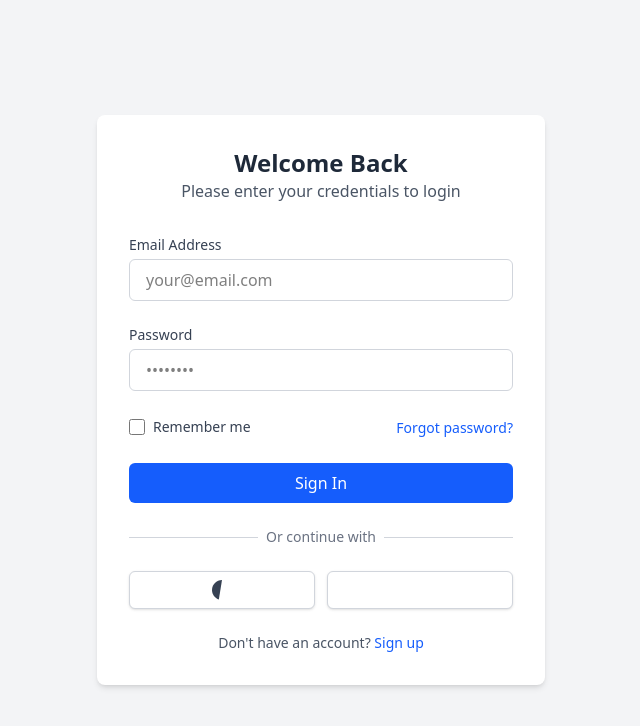
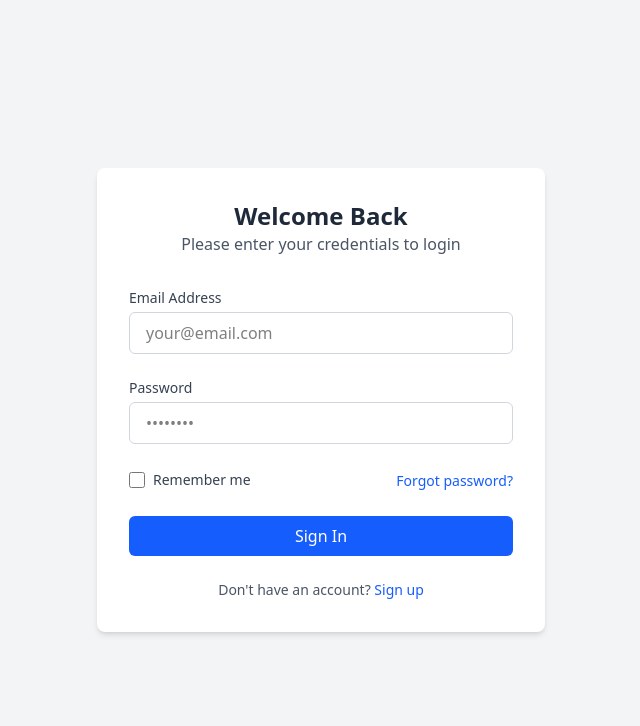
Before and after one commit to ilyass-essani04/Student-management, a React (Vite) app in the folder suivi_note_frontend/: page / in a window 1280 px wide. Shown: the top 726 px of the page, without its empty margins (319-959 px from the left). Built offline with nearby package versions, Linux system fonts and the light colour scheme.

Commit message:
Nstudent_adding

```diff
--- a/suivi_note_frontend/src/components/classes.jsx
+++ b/suivi_note_frontend/src/components/classes.jsx
@@ -6,7 +6,9 @@ import { RemoveClass } from "../features/classSlice";
 
 function Classes(){
 
-    const classes = useSelector((state)=>state.classes.list)
+    const classes = useSelector((state)=>state.classes.list) //get classes
+    const students = useSelector((state)=>state.students.liste); //get students
+
     const dispatch = useDispatch();
     const navigate = useNavigate();
 
@@ -42,10 +44,16 @@ function Classes(){
                         <td colSpan="4" className="text-center py-10 text-gray-500">Aucune classe trouvée, ajouter une classe</td>
                     </tr>
                     ) : (
-                classes.map((classe)=>(
+                classes.map((classe)=>{
+                    // Count N of students that belong to this class
+                    const Nstudents = students.filter((student)=>
+                        student.classId === classe.id
+                    ).length;
+
+                    return(
                     <tr key={classe.id} onClick={()=>{navigate(`/dashboard/studentlist/${classe.id}`)}} class="border-b border-gray-200 hover:bg-gray-100 cursor-pointer">
                         <td class="py-3 px-6 text-left">{classe.name}</td>
-                        <td class="py-3 px-6 text-left">28</td>
+                        <td class="py-3 px-6 text-left">{Nstudents}</td>
                         <td class="py-3 px-6 text-left">{classe.Ncycle}</td>
                         <td class="py-3 px-6 text-left">{classe.Nsemaine}</td>
                         <td class="py-3 px-6 text-center">
@@ -81,7 +89,9 @@ function Classes(){
                         </td>
 
                     </tr>
-                )))}
+                )
+                })
+                )}
                 </tbody>
             </table>
         </div>
--- a/suivi_note_frontend/src/components/dashboard.jsx
+++ b/suivi_note_frontend/src/components/dashboard.jsx
@@ -15,7 +15,7 @@ function Dashboard() {
         <Link to="/dashboard" className="block py-3 px-6 text-gray-700 hover:bg-purple-100">Accueil</Link>
         <Link to="/dashboard/classes" className="block py-3 px-6 text-gray-700 hover:bg-purple-100">Classes</Link>
         <Link to="/dashboard/profile" className="block py-3 px-6 text-gray-700 hover:bg-purple-100">Profile</Link>
-        <Link to="/dashboard/users" className="block py-3 px-6 hover:bg-purple-100 text-red-600">Logout</Link>
+        <Link to="/" className="block py-3 px-6 hover:bg-purple-100 text-red-600">Logout</Link>
         </nav>
       </aside>
 
--- a/suivi_note_frontend/src/components/login.jsx
+++ b/suivi_note_frontend/src/components/login.jsx
@@ -64,38 +64,6 @@ function Login() {
           </form>
 
           <div className="mt-6">
-            <div className="relative">
-              <div className="absolute inset-0 flex items-center">
-                <div className="w-full border-t border-gray-300"></div>
-              </div>
-              <div className="relative flex justify-center text-sm">
-                <span className="px-2 bg-white text-gray-500">Or continue with</span>
-              </div>
-            </div>
-
-            <div className="mt-6 grid grid-cols-2 gap-3">
-              <button
-                type="button"
-                className="w-full inline-flex justify-center py-2 px-4 border border-gray-300 rounded-md shadow-sm bg-white text-sm font-medium text-gray-700 hover:bg-gray-50 focus:outline-none focus:ring-2 focus:ring-blue-500"
-              >
-                <svg className="w-5 h-5" fill="currentColor" viewBox="0 0 20 20" aria-hidden="true">
-                  <path
-                    fillRule="evenodd"
-                    clipRule="evenodd"
-                    d="M10 0C4.477 0 0 4.477 0 10c0 4.42 2.865 8.166 6.839 9.489..."
-                  />
-                </svg>
-              </button>
-
-              <button
-                type="button"
-                className="w-full inline-flex justify-center py-2 px-4 border border-gray-300 rounded-md shadow-sm bg-white text-sm font-medium text-gray-700 hover:bg-gray-50 focus:outline-none focus:ring-2 focus:ring-blue-500"
-              >
-                <svg className="w-5 h-5" fill="currentColor" viewBox="0 0 20 20" aria-hidden="true">
-                  <path d="..." />
-                </svg>
-              </button>
-            </div>
 
             <div className="mt-6 text-center">
               <p className="text-sm text-gray-600">
--- a/suivi_note_frontend/src/components/maindash.jsx
+++ b/suivi_note_frontend/src/components/maindash.jsx
@@ -2,8 +2,11 @@ import { useSelector } from "react-redux";
 
 
 function Maindash(){
-  const classes = useSelector((state)=>state.classes.list)
+  const classes = useSelector((state)=>state.classes.list);
   const Nclasses = classes.length;
+
+  const students = useSelector((state)=>state.students.liste);
+  const Nstudents = students.length;
 
     return(
         <main className="p-6 space-y-6">
@@ -14,7 +17,7 @@ function Maindash(){
             </div>
             <div className="bg-white p-6 rounded-lg shadow-md">
               <p className="text-sm text-gray-500">Total des eleves</p>
-              <h2 className="text-3xl font-bold text-blue-600 mt-2">0</h2>
+              <h2 className="text-3xl font-bold text-blue-600 mt-2">{Nstudents}</h2>
             </div>
             {/* <div className="bg-white p-10 rounded-lg shadow-md"> */}
               {/* <p className="text-sm text-gray-500">les classes</p> */}
```
